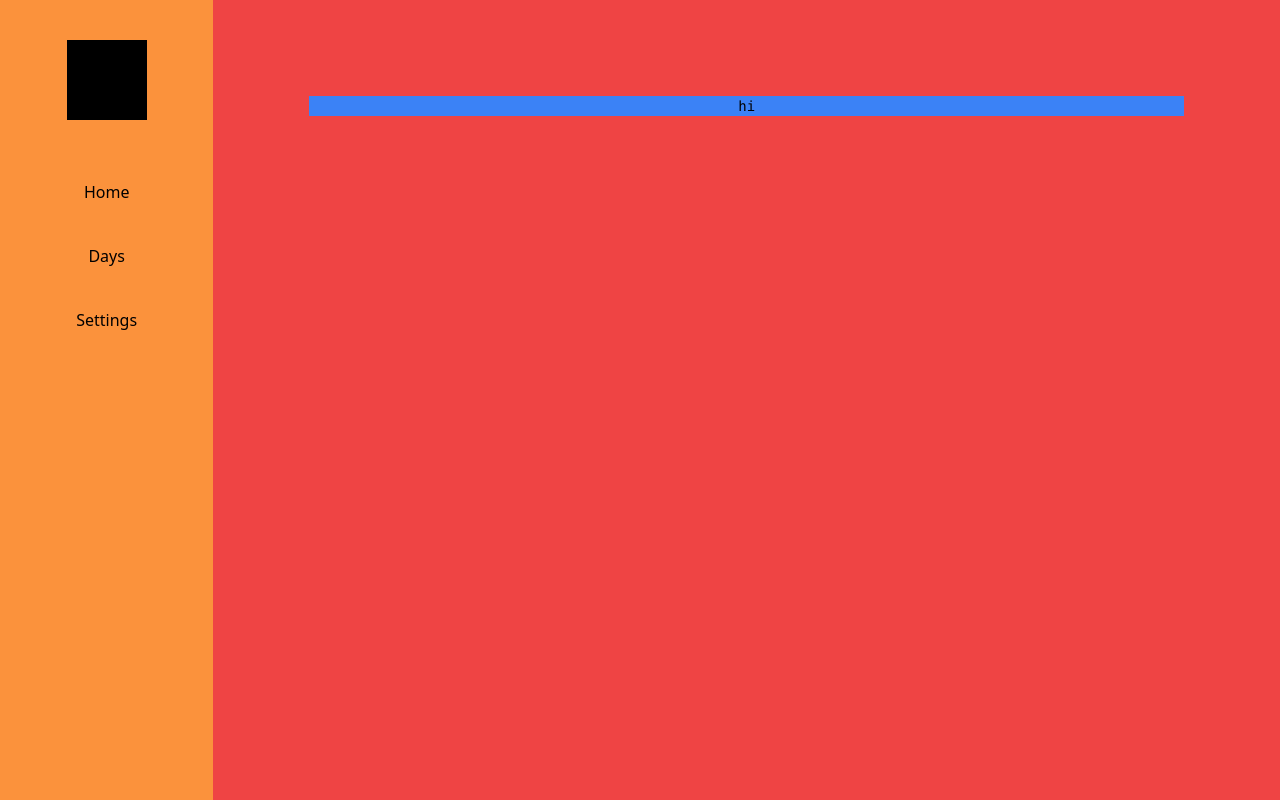
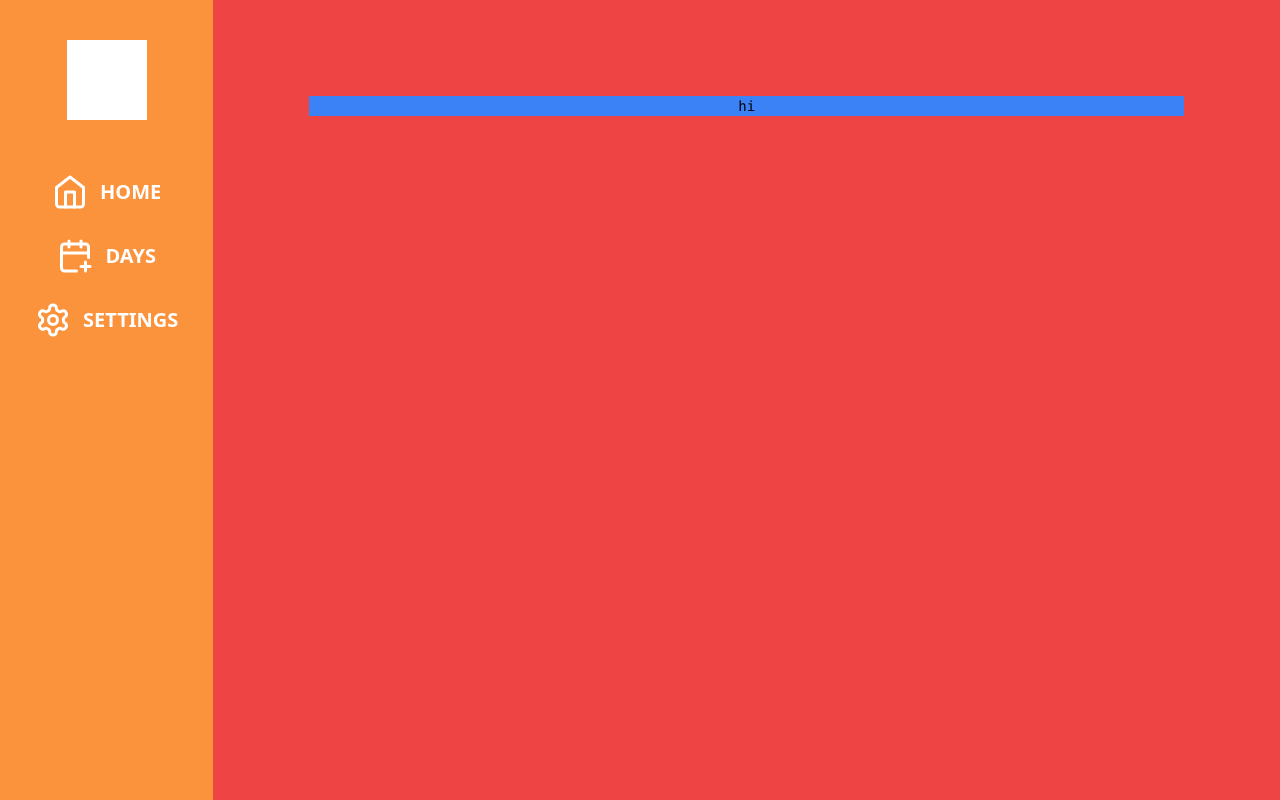
Before and after one commit to ouckah/one-day, a Next.js app: page / in a window 1280 px wide. Built offline with nearby package versions, Linux system fonts and the light colour scheme.

Commit message:
✨ Basic Side Menu

```diff
--- a/components/Side Menu/index.tsx
+++ b/components/Side Menu/index.tsx
@@ -1,15 +1,28 @@
+import { Home, CalendarPlus, Settings } from 'lucide-react';
+
 export const SideMenu = () => {
     return (
         <>
-            <div className="flex flex-col w-1/5 bg-orange-400 items-center justify-start">
+            <div className="flex flex-col w-1/5 bg-orange-400 justify-start items-center">
 
                 {/* Logo */}
-                <div className="w-20 h-20 bg-black m-10"/>
+                <div className="w-20 h-20 bg-white m-10"/>
 
                 {/* Nav Buttons */}
-                <button className="w-full h-16 bg-orange-400 transition-all duration-300 hover:bg-orange-500">Home</button>
-                <button className="w-full h-16 bg-orange-400 transition-all duration-300 hover:bg-orange-500">Days</button>
-                <button className="w-full h-16 bg-orange-400 transition-all duration-300 hover:bg-orange-500">Settings</button>
+                <button className="flex flex-row w-full h-16 text-white text-xl font-bold uppercase bg-orange-400 justify-center items-center gap-3 transition-all duration-300 hover:bg-orange-500">
+                    <Home size={36}/>
+                    <h1 className='hidden md:inline'>Home</h1>
+                </button>
+
+                <button className="flex flex-row w-full h-16 text-white text-xl font-bold uppercase bg-orange-400 justify-center items-center gap-3 transition-all duration-300 hover:bg-orange-500">
+                    <CalendarPlus size={36}/>
+                    <h1 className='hidden md:inline'>Days</h1>
+                </button>
+
+                <button className="flex flex-row w-full h-16 text-white text-xl font-bold uppercase bg-orange-400 justify-center items-center gap-3 transition-all duration-300 hover:bg-orange-500">
+                    <Settings size={36}/>
+                    <h1 className='hidden md:inline'>Settings</h1>
+                </button>
 
             </div>
         </>
--- a/package.json
+++ b/package.json
@@ -13,6 +13,7 @@
     "@types/react": "18.2.14",
     "@types/react-dom": "18.2.6",
     "autoprefixer": "10.4.14",
+    "lucide-react": "^0.259.0",
     "next": "13.4.9",
     "postcss": "8.4.25",
     "react": "18.2.0",
```
Also changed, not shown: 1 other file (tests, documents, lock files or other folders).
